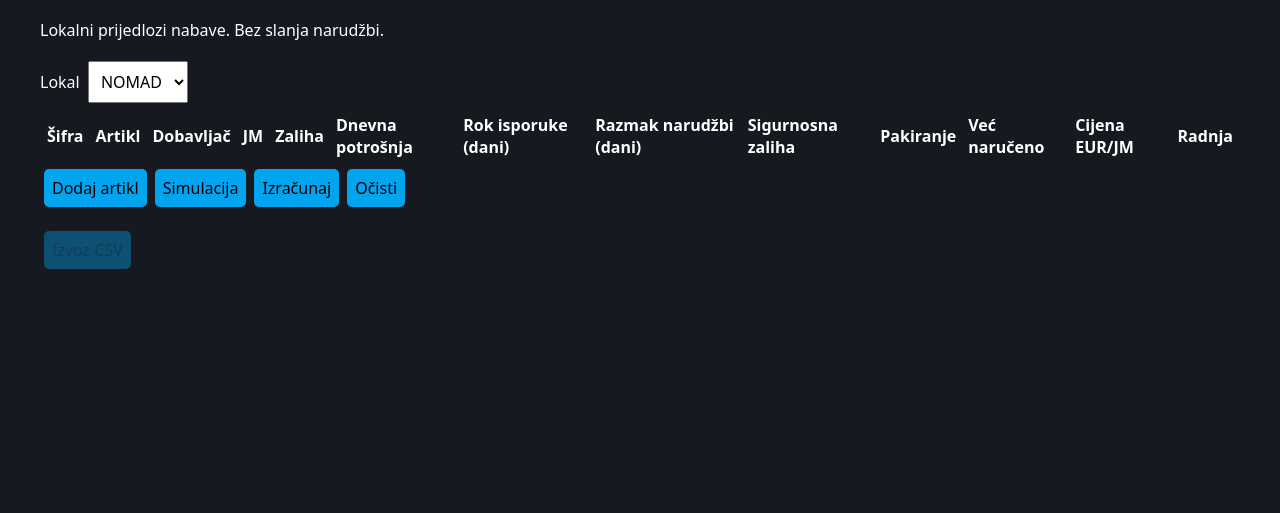
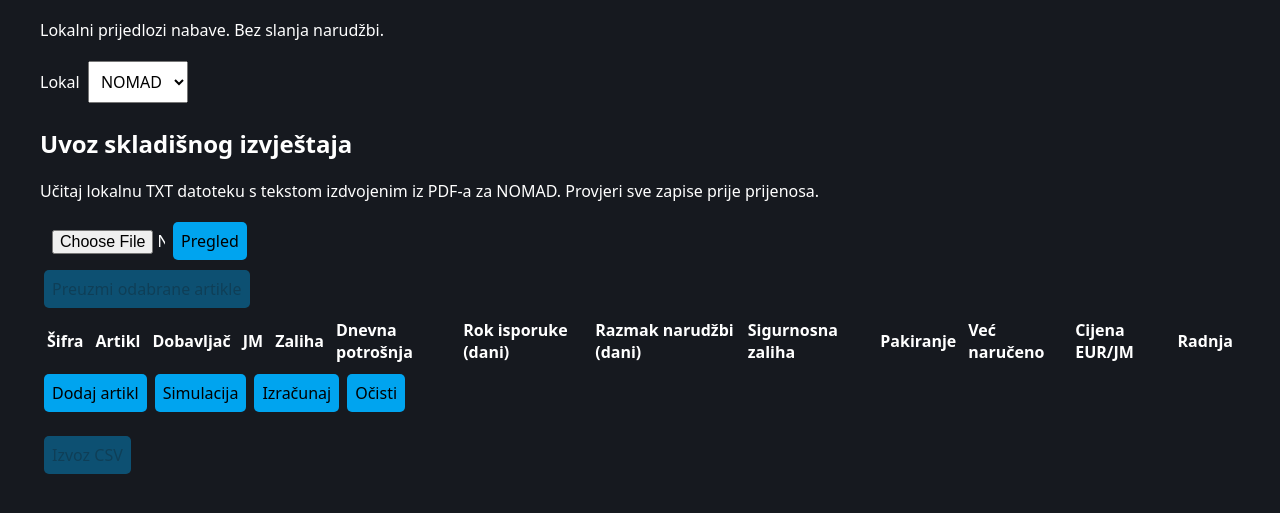
Before and after one commit to dpurgar3/nexus, a plain HTML site: page smart-procurement.html in a window 1280 px wide. Shown: the part 83-596 px from the top of the page. Drawn offline with Linux system fonts and the light colour scheme.

Commit message:
Connect local stock text preview to reviewed procurement rows

```diff
--- a/smart-procurement.html
+++ b/smart-procurement.html
@@ -1,5 +1,6 @@
-<!doctype html><html lang="hr"><meta charset="utf-8"><meta name="viewport" content="width=device-width,initial-scale=1"><title>NEXSUS Procurement 3.7.1</title><style>body{font:16px system-ui;background:#16191f;color:white;padding:16px;max-width:1200px;margin:auto}button,input,select{font:inherit;padding:8px;margin:4px}button{background:#00a4ef;border:0;border-radius:5px}button:disabled{opacity:.4}td,th{padding:5px;text-align:left}input{width:105px} .scroll{overflow:auto} .critical{color:#ff8060}.reorder{color:#ffb900}.normal{color:#7fba00}</style><h1>NEXSUS Procurement 3.7.1</h1><p>Lokalni prijedlozi nabave. Bez slanja narudžbi.</p><label>Lokal <select id="venue"><option>NOMAD</option><option>Artist</option></select></label><div class="scroll"><table><thead id="head"></thead><tbody id="rows"></tbody></table></div><button id="add">Dodaj artikl</button><button id="demo">Simulacija</button><button id="calc">Izračunaj</button><button id="clear">Očisti</button><p id="status" role="status"></p><div id="out"></div><button id="csv" disabled>Izvoz CSV</button><script type="module">
+<!doctype html><html lang="hr"><meta charset="utf-8"><meta name="viewport" content="width=device-width,initial-scale=1"><title>NEXSUS Procurement 3.7.1</title><style>body{font:16px system-ui;background:#16191f;color:white;padding:16px;max-width:1200px;margin:auto}button,input,select{font:inherit;padding:8px;margin:4px}button{background:#00a4ef;border:0;border-radius:5px}button:disabled{opacity:.4}td,th{padding:5px;text-align:left}input{width:105px} .scroll{overflow:auto} .critical{color:#ff8060}.reorder{color:#ffb900}.normal{color:#7fba00}</style><h1>NEXSUS Procurement 3.7.1</h1><p>Lokalni prijedlozi nabave. Bez slanja narudžbi.</p><label>Lokal <select id="venue"><option>NOMAD</option><option>Artist</option></select></label><section><h2>Uvoz skladišnog izvještaja</h2><p>Učitaj lokalnu TXT datoteku s tekstom izdvojenim iz PDF-a za NOMAD. Provjeri sve zapise prije prijenosa.</p><input id="stockFile" type="file" accept=".txt,text/plain"><button id="previewStock">Pregled</button><div id="stockPreview"></div><button id="acceptStock" disabled>Preuzmi odabrane artikle</button></section><div class="scroll"><table><thead id="head"></thead><tbody id="rows"></tbody></table></div><button id="add">Dodaj artikl</button><button id="demo">Simulacija</button><button id="calc">Izračunaj</button><button id="clear">Očisti</button><p id="status" role="status"></p><div id="out"></div><button id="csv" disabled>Izvoz CSV</button><script type="module">
 import {procurement} from './src/smart-procurement.js';
+import {stockPreview} from './src/procurement-stock-preview.js';
 const el=id=>document.getElementById(id),n=(tag,t)=>{const e=document.createElement(tag);if(t!==undefined)e.textContent=t;return e;};
 const fields=[['id','Šifra'],['name','Artikl'],['supplier','Dobavljač'],['unit','JM'],['stock','Zaliha'],['dailyUse','Dnevna potrošnja'],['leadDays','Rok isporuke (dani)'],['reviewDays','Razmak narudžbi (dani)'],['safetyStock','Sigurnosna zaliha'],['packSize','Pakiranje'],['onOrder','Već naručeno'],['unitCost','Cijena EUR/JM']];
 let result=null;function reset(){result=null;el('out').replaceChildren();el('status').textContent='';el('csv').disabled=true;}
@@ -8,7 +9,12 @@ function add(r={}){if(el('rows').rows.length>=1000)return;const tr=n('tr');for(c
 function collect(){return Array.from(el('rows').rows,tr=>{const r={venue:el('venue').value};for(const [k] of fields){const s=tr.querySelector('[data-key="'+k+'"]').value.trim();if(!s)throw Error('Popuni sva polja');if(fields.findIndex(f=>f[0]===k)>=4){if(!/^\d+(?:[.,]\d+)?$/.test(s))throw Error('Neispravan broj: '+k);r[k]=Number(s.replace(',','.'));}else r[k]=s;}return r;});}
 const eur=v=>v.toLocaleString('hr-HR',{style:'currency',currency:'EUR'}),fmt=v=>v.toLocaleString('hr-HR',{maximumFractionDigits:6});
 function clear(){el('rows').replaceChildren();reset();}
-el('clear').onclick=clear;el('venue').onchange=clear;el('add').onclick=()=>add();
+let candidates=[],epoch=0;
+function clearPreview(){epoch++;candidates=[];el('stockPreview').replaceChildren();el('acceptStock').disabled=true;}
+el('stockFile').onchange=clearPreview;
+el('previewStock').onclick=async()=>{clearPreview();const token=epoch;try{const f=el('stockFile').files[0];if(!f||f.size>2000000||el('venue').value!=='NOMAD')throw Error('Odaberi NOMAD i TXT do 2 MB');const raw=await f.text();if(token!==epoch)return;if(!raw.includes('NOMAd')&&!raw.includes('NOMAD'))throw Error('Nije potvrđena oznaka lokala u dokumentu');const rows=stockPreview(raw.split('\f'),'NOMAD');if(!rows.length||rows.length>1000)throw Error('Nema prepoznatih zapisa ili ih je previše');const seen=new Set();for(const [i,r] of rows.entries()){const line=n('label'),check=n('input');check.type='checkbox';check.style.width='auto';const duplicate=r.sku&&seen.has(r.sku);if(r.sku)seen.add(r.sku);check.disabled=r.stock<0||r.issues.includes('Nečitljiv naziv')||!!duplicate;check.checked=false;line.append(check,document.createTextNode(r.name+' | '+r.stock+' '+r.unit+' | '+r.issues.join(', ')+(duplicate?' | Duplikat':'')));line.style.display='block';el('stockPreview').append(line);candidates.push({r,check,i});}el('acceptStock').disabled=false;}catch(e){if(token===epoch)el('status').textContent=e.message;}};
+el('acceptStock').onclick=()=>{if(el('venue').value!=='NOMAD')return;const chosen=candidates.filter(x=>x.check.checked&&!x.check.disabled);if(!chosen.length)return;if(el('rows').rows.length+chosen.length>1000){el('status').textContent='Previše artikala';return;}const existing=new Set(Array.from(el('rows').rows,tr=>tr.querySelector('[data-key="id"]').value));const ids=chosen.map(({r,i})=>r.sku||'REVIEW-'+(i+1));if(new Set(ids).size!==ids.length||ids.some(id=>existing.has(id))){el('status').textContent='Duplikat šifre; provjeri postojeće retke';return;}chosen.forEach(({r,i},j)=>add({id:ids[j],name:r.name,unit:r.unit,stock:r.stock}));clearPreview();el('status').textContent='Dopuni dobavljača, cijenu i parametre nabave.';};
+el('clear').onclick=()=>{clear();clearPreview();};el('venue').onchange=()=>{clear();clearPreview();};el('add').onclick=()=>add();
 el('demo').onclick=()=>{clear();add({id:'DEMO1',name:'Kava',supplier:'Demo A',unit:'kg',stock:2,dailyUse:1,leadDays:2,reviewDays:3,safetyStock:2,packSize:1,onOrder:0,unitCost:20});add({id:'DEMO2',name:'Mlijeko',supplier:'Demo B',unit:'L',stock:3,dailyUse:6,leadDays:2,reviewDays:3,safetyStock:6,packSize:6,onOrder:0,unitCost:1});};
 el('calc').onclick=()=>{reset();try{const rows=collect();if(!rows.length)throw Error('Dodaj artikle');const rank={critical:0,reorder:1,normal:2};result=procurement(el('venue').value,rows).sort((a,b)=>rank[a.status]-rank[b.status]||a.name.localeCompare(b.name));const total=result.reduce((s,r)=>s+r.estimatedCost,0);if(!Number.isFinite(total)||total>Number.MAX_SAFE_INTEGER/100)throw Error('Prevelik ukupni iznos');const out=el('out'),table=n('table'),h=n('tr');for(const label of ['Artikl','Dobavljač','Hitnost','Količina','Pakiranja','Procjena'])h.append(n('th',label));table.append(h);for(const r of result){const tr=n('tr');tr.className=r.status;for(const v of [r.name,r.supplier,({critical:'Kritično',reorder:'Naručiti',normal:'Uredno'})[r.status],fmt(r.quantity)+' '+r.unit,String(r.packs),eur(r.estimatedCost)])tr.append(n('td',v));table.append(tr);}const wrap=n('div');wrap.className='scroll';wrap.append(table);out.append(n('h2','Ukupna procjena: '+eur(total)),wrap);el('csv').disabled=false;el('status').textContent='Prijedlog za ručnu provjeru.';}catch(e){reset();el('status').textContent=e.message;}};
 function cell(v){let s=String(v);if(/^[\s]*[=+\-@]/.test(s)||/^[\t\r\n]/.test(s))s="'"+s;return '"'+s.replaceAll('"','""')+'"';}
```
